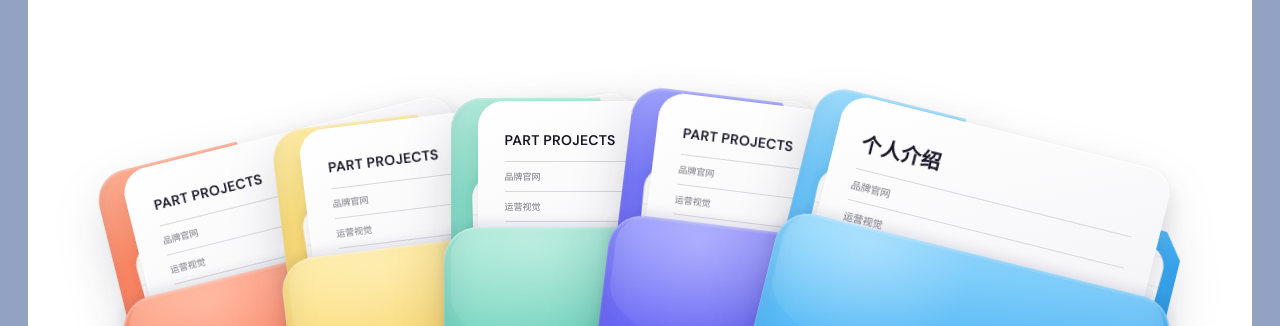
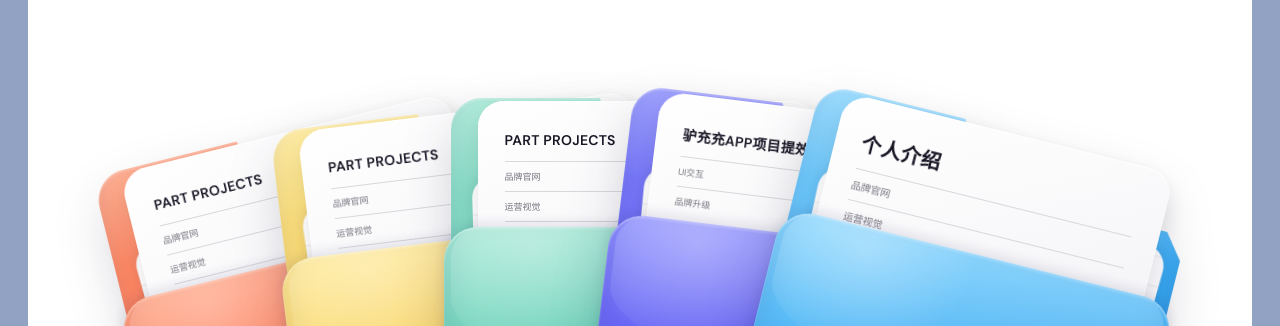
Before and after one commit to tuannghiemmai07-create/CODEX9, a plain HTML site: page index.html in a window 1280 px wide. Shown: the part 1220-1546 px from the top of the page. Drawn offline with Linux system fonts and the light colour scheme.

Commit message:
Update purple folder project copy

```diff
--- a/index.html
+++ b/index.html
@@ -78,8 +78,8 @@
               <div class="folder folder-purple">
                 <span>2025</span>
                 <div class="project-sheet">
-                  <strong>PART PROJECTS</strong>
-                  <small>品牌官网</small><small>运营视觉</small><small>AI / GC</small>
+                  <strong>驴充充APP项目提效</strong>
+                  <small>UI交互</small><small>品牌升级</small>
                 </div>
                 <div class="folder-shape"></div>
               </div>
```
